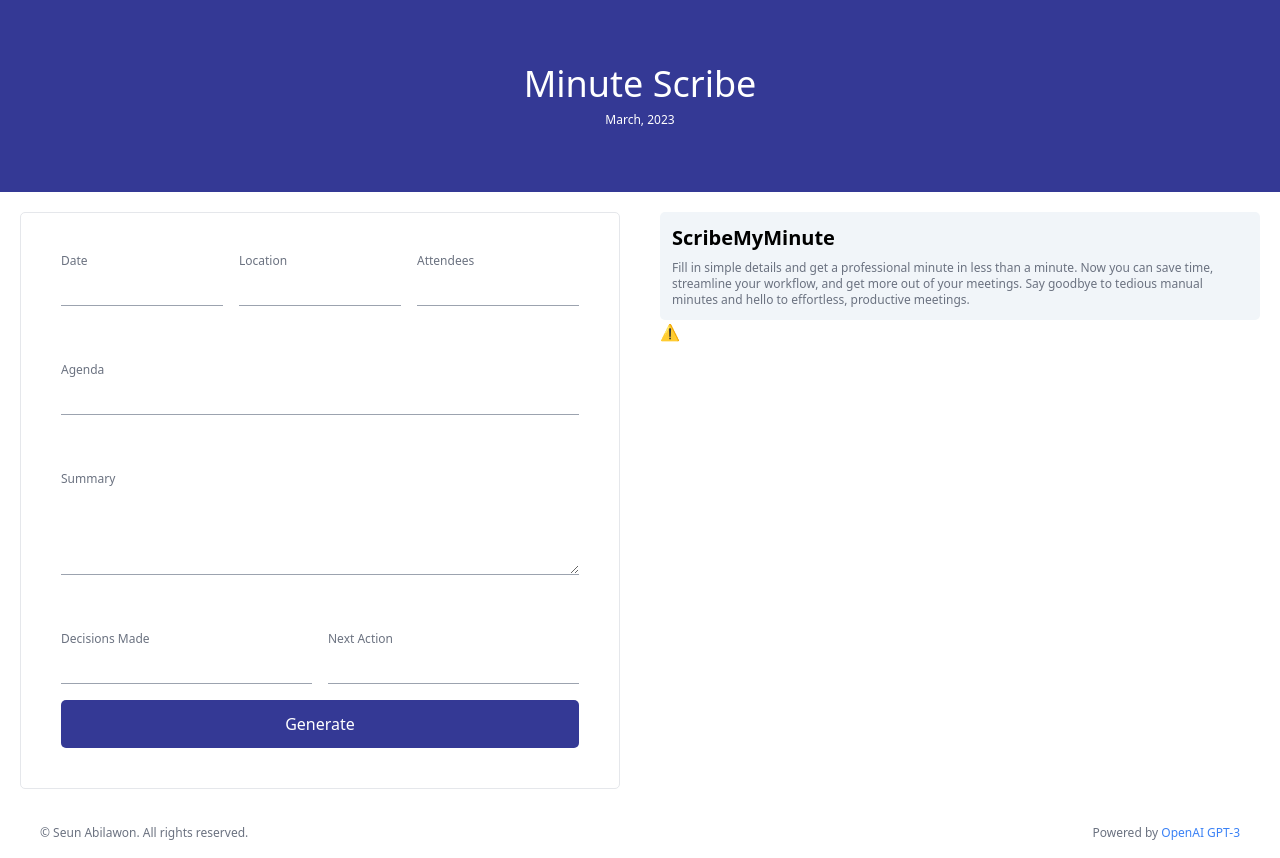
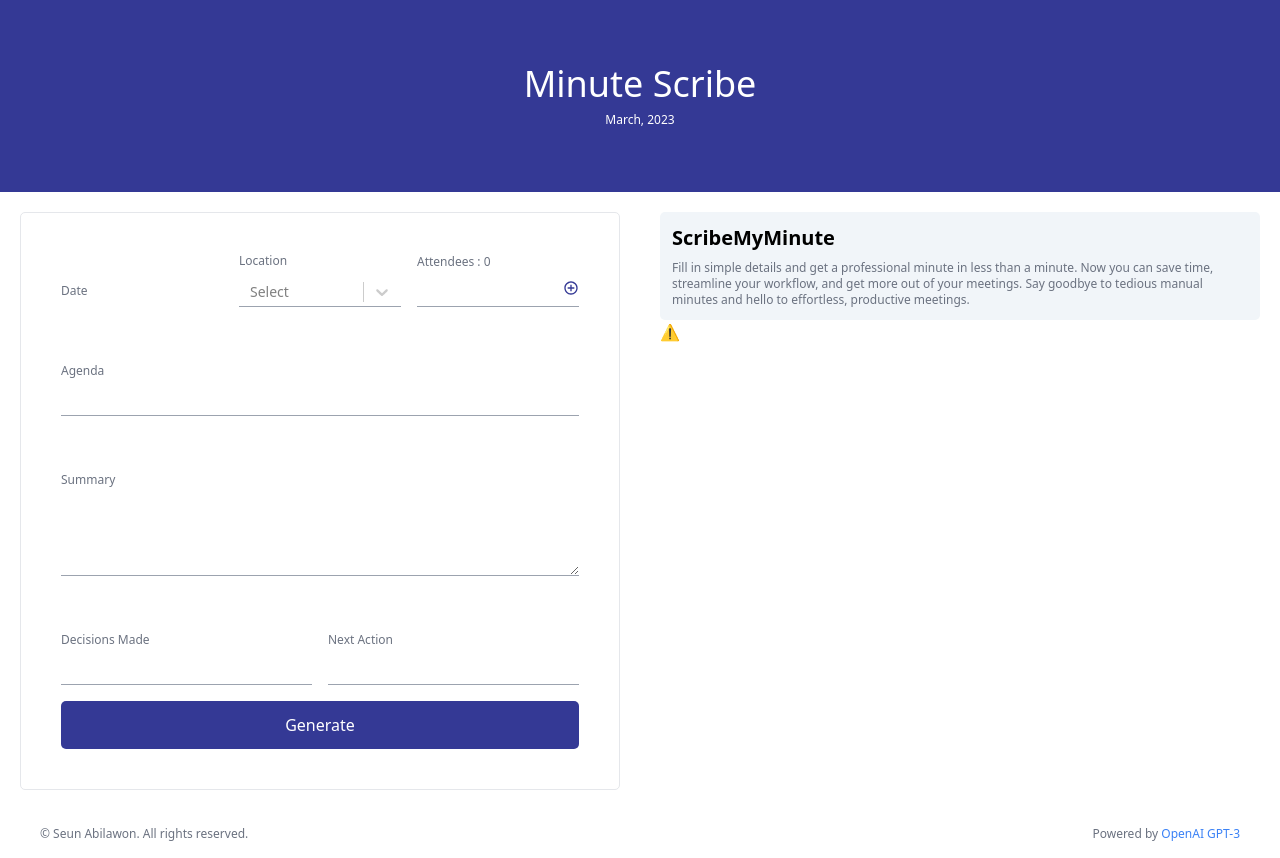
Before and after one commit to seunthegreat/scribeMyMinute, a React (Vite) app: page / in a window 1280 px wide. Built offline with nearby package versions, Linux system fonts and the light colour scheme; no server answers.

Commit message:
modified input component

```diff
--- a/src/component/Form.tsx
+++ b/src/component/Form.tsx
@@ -6,17 +6,20 @@ const Form: React.FC = (): JSX.Element => {
   const { minute } = useStateContext();
   const { generateMinute } = minute;
 
+  const [date, setDate] = useState(new Date());
+
   return (
     <div className="sm:p-10 p-5 border m-5 rounded-[5px] flex flex-col justify-between ">
       <div className='grid gap-10'>
-        <div className='grid sm:grid-cols-3 grid-cols-1 gap-4'>
-          <Input label={"Date"} />
-          <Input label={"Location"} />
-          <Input label={"Attendees"} />
+        <div className='grid sm:grid-cols-3 grid-cols-1 gap-4 items-end'>
+          <Input label={"Date"} type={'date-picker'} dateValue={date}
+            onChangeDate={(newDate) => setDate(newDate)}/>
+          <Input label={"Location"} type="select" />
+          <Input label={"Attendees"} type="tag" />
         </div>
 
         <div className=''>
-          <Input label={"Agenda"} />
+          <Input label={"Agenda"}/>
         </div>
         <div className=''>
           <Input label="Summary" type={'text-area'} sx={`h-20`} />
--- a/src/component/Input.tsx
+++ b/src/component/Input.tsx
@@ -1,16 +1,60 @@
 import React, { useState, ChangeEvent } from 'react';
 import { text } from '../style';
+import DateTimePicker from 'react-datetime-picker';
+import 'react-datetime-picker/dist/DateTimePicker.css';
+import Select from 'react-select';
+
+import { MdOutlineAddCircleOutline } from "react-icons/md"
 
 interface InputProps {
   label: string;
   value?: string;
   onChange?: (event: ChangeEvent<HTMLTextAreaElement | HTMLInputElement>) => void;
+  onChangeDate?: (date: Date) => void;
+  dateValue?: Date;
   type?: string;
   sx?: string;
-}
+};
 
-const Input: React.FC<InputProps> = ({ label, value, onChange, type, sx }) => {
+export type LocationType = {
+  value: string;
+  label: string;
+};
+
+interface Attendee {
+  id: number;
+  name: string;
+};
+
+
+
+const locations: LocationType[] = [
+  { value: 'zoom', label: 'Zoom' },
+  { value: 'google-meet', label: 'Google Meet' },
+  { value: 'office', label: 'Office' },
+  { value: 'online(others)', label: 'Online(others)' },
+];
+
+const Input: React.FC<InputProps> = ({ label, value, onChange, onChangeDate, dateValue, type, sx }) => {
   const [isFocused, setIsFocused] = useState<boolean>(false);
+  const [selectedLocation, setSelectedLocation] = useState<LocationType | null>(null);
+  const [tagValue, setTagValue] = useState('');
+  const [attendees, setAttendees] = useState<Attendee[]>([]);
+
+  const handleChange = (event: React.ChangeEvent<HTMLInputElement>) => {
+    setTagValue(event.target.value);
+  };
+
+  const handleAddAttendee = () => {
+    if (tagValue.trim()) {
+      const newAttendee: Attendee = {
+        id: Date.now(),
+        name: tagValue.trim(),
+      };
+      setAttendees([...attendees, newAttendee]);
+      setTagValue('');
+    }
+  };
 
   return (
     <>
@@ -29,6 +73,26 @@ const Input: React.FC<InputProps> = ({ label, value, onChange, type, sx }) => {
         </div>
       )}
 
+      {type === 'tag' && (
+        <div className="flex flex-col mb-4">
+          <p className={`${text.body} ${isFocused ? 'text-[#343995]' : ''}`}>{label} {`: ${attendees.length}`}</p>
+          <div className={`flex flex-row justify-between border-b-[1px] ${isFocused ? 'border-[#343995]' : 'border-gray-400'}`}>
+            <input
+              className={`py-2 outline-none focus:border-blue-500
+                transition-colors text-sm w-full`}
+              type="text"
+              value={tagValue}
+              onChange={handleChange}
+              onFocus={() => setIsFocused(true)}
+              onBlur={() => setIsFocused(false)}
+            />
+            <button className='hover:scale-110 text-[#343995]' onClick={handleAddAttendee}>
+              <MdOutlineAddCircleOutline />
+            </button>
+          </div>
+        </div>
+      )}
+
       {type === 'text-area' && (
         <div className="flex flex-col mb-4">
           <p className={`${text.body} ${isFocused ? 'text-[#343995]' : ''} mb-2`}>{label}</p>
@@ -42,6 +106,51 @@ const Input: React.FC<InputProps> = ({ label, value, onChange, type, sx }) => {
           />
         </div>
       )}
+
+      {type === 'date-picker' && (
+        <div className="flex flex-col mb-4">
+          <p className={`${text.body} ${isFocused ? 'text-[#343995]' : ''} mb-2`}>{label}</p>
+          {/* <DateTimePicker
+            onChange={onChangeDate}
+            value={dateValue}
+            calendarIcon={null}
+            clearIcon={null}
+            className={""}
+            /> */}
+        </div>
+      )}
+
+      {type === 'select' && (
+        <div className="flex flex-col mb-4">
+          <p className={`${text.body} ${isFocused ? 'text-[#343995]' : ''}`}>{label}</p>
+          <Select
+            value={selectedLocation}
+            onChange={(location) => setSelectedLocation(location)}
+            options={locations}
+            className="text-sm border-b-[1px] border-gray-400 py-[3.5px]"
+            styles={{
+              control: (baseStyles, state) => ({
+                ...baseStyles,
+                minHeight: '30px',
+                height: '30px',
+                justifyContent: 'center',
+                marginVertical: '2px',
+                borderColor: 'transparent',
+                borderRadius: '0px',
+                boxShadow: 'none',
+                '&:hover': {
+                  backgroundColor: 'transparent',
+                },
+              }),
+              placeholder: (baseStyles, state) => ({
+                ...baseStyles,
+                fontSize: 'text-sm',
+              }),
+            }}
+            placeholder="Select"
+          />
+        </div>
+      )}
     </>
   );
 };
```
Also changed, not shown: package.json (+8 -1 lines), 1 other file (tests, documents, lock files or other folders).
